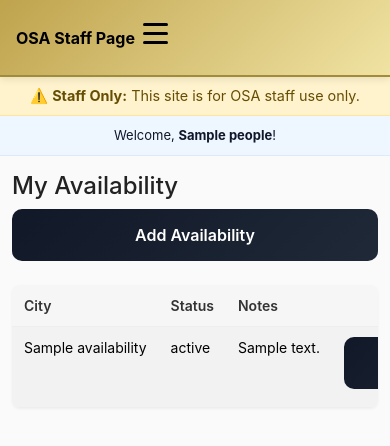
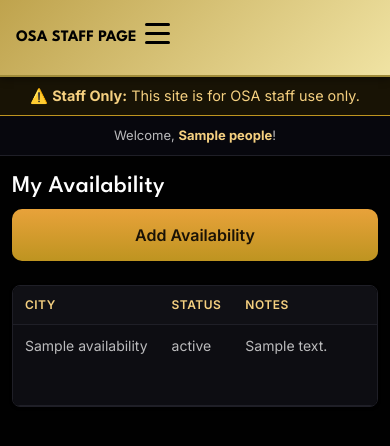
Before and after one commit to Ksmishra123/osa_staff, a Flask app: page /availability in a window 390 px wide. Shown: the top 446 px of the page. Run offline with Flask 3, Linux system fonts and the light colour scheme; a user stored in the database is signed in; tables that the repository leaves empty hold one stand-in row (values such as "Sample post"); parts of the project's set-up code (start-up, migrations or seed data) failed here and were passed over; some libraries are stand-ins or nearby versions.

Commit message:
Theme UI to match onstageamerica.com (dark + gold)
Re-apply the OnStageAmerica.com design system on top of the latest main:
black background, gold accents, Inter (body) + League Spartan (display)
fonts. Re-theme cards, tables, forms, buttons, flash messages, the
welcome strip, and the staff-only warning, plus Bootstrap btn/card/table/
form overrides. Preserves the existing mobile menu, responsive
breakpoints, and touch optimizations (colors only). Print mode flips back
to white/black for legible call sheets.

Co-Authored-By: Claude Opus 4.8 (1M context) <noreply@anthropic.com>

```diff
--- a/static/style.css
+++ b/static/style.css
@@ -1,3 +1,26 @@
+/* ============================================
+   OSA Design Tokens — matches www.onstageamerica.com
+   Dark theme + gold accents
+   ============================================ */
+:root {
+  --osa-black: #010101;
+  --osa-black-s: #07070d;
+  --osa-bg: #000;
+  --osa-card: #0a0a0d;       /* hsl(240 12% 4%) */
+  --osa-card-2: #101015;
+  --osa-border: #1f1f27;
+  --osa-text: #ffffffb8;     /* muted white body text */
+  --osa-text-strong: #ffffff;
+  --osa-text-dim: #ffffff8a;
+  --osa-gold: #be9420;
+  --osa-gold-l: #e8a23a;
+  --osa-gold-b: #f5d080;
+  --osa-gold-d: #8a6010;
+  --osa-cream: #f5efe0;
+  --font-body: "Inter", "Inter Fallback", -apple-system, BlinkMacSystemFont, 'Segoe UI', Roboto, 'Helvetica Neue', Arial, sans-serif;
+  --font-display: "League Spartan", "League Spartan Fallback", var(--font-body);
+}
+
 /* ============================================
    Base Styles
    ============================================ */
@@ -6,12 +29,26 @@
 }
 
 body {
-  font-family: -apple-system, BlinkMacSystemFont, 'Segoe UI', Roboto, 'Helvetica Neue', Arial, sans-serif;
+  font-family: var(--font-body);
   margin: 0;
-  background: #fafafa;
-  color: #222;
+  background: var(--osa-black);
+  color: var(--osa-text);
   -webkit-font-smoothing: antialiased;
   -moz-osx-font-smoothing: grayscale;
+}
+
+h1, h2, h3, h4, h5, h6 {
+  font-family: var(--font-display);
+  color: var(--osa-text-strong);
+  letter-spacing: 0.01em;
+}
+
+a {
+  color: var(--osa-gold-l);
+}
+
+a:hover {
+  color: var(--osa-gold-b);
 }
 
 .container {
@@ -33,12 +70,14 @@ body {
   position: sticky;
   top: 0;
   z-index: 1000;
-  box-shadow: 0 2px 8px rgba(0,0,0,0.1);
+  box-shadow: 0 2px 8px rgba(0,0,0,0.4);
 }
 
 .topbar .brand {
+  font-family: var(--font-display);
   font-weight: 700;
   font-size: 1.25rem;
+  text-transform: uppercase;
   color: #000;
   white-space: nowrap;
 }
@@ -116,66 +156,79 @@ body {
 
 /* Welcome Strip */
 .welcome-strip {
-  background: #eef6ff;
-  border-bottom: 1px solid #dbeafe;
-  color: #0f172a;
+  background: var(--osa-black-s);
+  border-bottom: 1px solid var(--osa-border);
+  color: var(--osa-text);
   padding: 12px 16px;
   font-size: 14px;
   text-align: center;
+}
+
+.welcome-strip strong {
+  color: var(--osa-gold-b);
 }
 
 /* ============================================
    Cards & Forms
    ============================================ */
 .card {
-  background: #fff;
-  border: 1px solid #e5e5e5;
+  background: var(--osa-card);
+  border: 1px solid var(--osa-border);
   border-radius: 12px;
   padding: 20px;
   margin-bottom: 16px;
-  box-shadow: 0 1px 3px rgba(0,0,0,0.05);
+  box-shadow: 0 1px 3px rgba(0,0,0,0.4);
+  color: var(--osa-text);
 }
 
 label {
   display: block;
   margin-bottom: 12px;
   font-weight: 500;
-  color: #333;
+  color: var(--osa-text-strong);
 }
 
 input, select, textarea {
   width: 100%;
   padding: 10px 12px;
-  border: 1px solid #ddd;
+  border: 1px solid var(--osa-border);
   border-radius: 8px;
   font-size: 16px;
   font-family: inherit;
+  background: var(--osa-card-2);
+  color: var(--osa-text-strong);
   transition: border-color 0.2s;
+}
+
+input::placeholder, textarea::placeholder {
+  color: #ffffff55;
 }
 
 input:focus, select:focus, textarea:focus {
   outline: none;
-  border-color: #bfa34d;
-  box-shadow: 0 0 0 3px rgba(191, 163, 77, 0.1);
+  border-color: var(--osa-gold);
+  box-shadow: 0 0 0 3px rgba(190, 148, 32, 0.25);
 }
 
 button, .btn {
-  background: linear-gradient(135deg, #111827 0%, #1f2937 100%);
-  color: #fff;
+  background: linear-gradient(180deg, var(--osa-gold-l) 0%, var(--osa-gold) 100%);
+  color: #1a1206;
   border: none;
   border-radius: 10px;
   padding: 12px 20px;
   cursor: pointer;
   font-size: 16px;
   font-weight: 600;
-  transition: transform 0.2s, box-shadow 0.2s;
+  font-family: var(--font-body);
+  transition: transform 0.2s, box-shadow 0.2s, filter 0.2s;
   display: inline-block;
   text-decoration: none;
 }
 
 button:hover, .btn:hover {
   transform: translateY(-1px);
-  box-shadow: 0 4px 12px rgba(0,0,0,0.15);
+  filter: brightness(1.08);
+  box-shadow: 0 4px 12px rgba(190, 148, 32, 0.25);
 }
 
 button:active, .btn:active {
@@ -188,26 +241,31 @@ button:active, .btn:active {
 .table {
   width: 100%;
   border-collapse: collapse;
-  background: #fff;
+  background: var(--osa-card);
+  border: 1px solid var(--osa-border);
   border-radius: 12px;
   overflow: hidden;
-  box-shadow: 0 1px 3px rgba(0,0,0,0.05);
+  box-shadow: 0 1px 3px rgba(0,0,0,0.4);
+  color: var(--osa-text);
 }
 
 .table th, .table td {
-  border-bottom: 1px solid #eee;
+  border-bottom: 1px solid var(--osa-border);
   padding: 12px 16px;
   text-align: left;
 }
 
 .table thead th {
-  background: #f6f6f6;
+  background: var(--osa-card-2);
   font-weight: 600;
-  color: #333;
+  color: var(--osa-gold-b);
+  text-transform: uppercase;
+  font-size: 12px;
+  letter-spacing: 0.04em;
 }
 
 .table tbody tr:hover {
-  background: #fafafa;
+  background: #15151b;
 }
 
 /* ============================================
@@ -238,6 +297,100 @@ button:active, .btn:active {
 }
 
 /* ============================================
+   Bootstrap component overrides (Bootstrap loads before this file)
+   ============================================ */
+.btn-primary, .btn-success {
+  background: linear-gradient(180deg, var(--osa-gold-l), var(--osa-gold));
+  border-color: var(--osa-gold);
+  color: #1a1206;
+}
+.btn-primary:hover, .btn-success:hover {
+  background: linear-gradient(180deg, var(--osa-gold-b), var(--osa-gold-l));
+  border-color: var(--osa-gold-l);
+  color: #1a1206;
+}
+.btn-secondary {
+  background: var(--osa-card-2);
+  border-color: var(--osa-border);
+  color: var(--osa-text-strong);
+}
+.btn-secondary:hover {
+  background: #1a1a22;
+  border-color: var(--osa-gold);
+  color: var(--osa-text-strong);
+}
+.btn-outline-primary {
+  color: var(--osa-gold-l);
+  border-color: var(--osa-gold);
+  background: transparent;
+}
+.btn-outline-primary:hover {
+  background: var(--osa-gold);
+  border-color: var(--osa-gold);
+  color: #1a1206;
+}
+.btn-outline-secondary {
+  color: var(--osa-text);
+  border-color: var(--osa-border);
+  background: transparent;
+}
+.btn-outline-secondary:hover {
+  background: var(--osa-card-2);
+  border-color: var(--osa-gold);
+  color: var(--osa-text-strong);
+}
+.btn-outline-danger {
+  color: #ff7676;
+  border-color: #7a2b2b;
+  background: transparent;
+}
+.btn-outline-danger:hover {
+  background: #7a2b2b;
+  border-color: #7a2b2b;
+  color: #fff;
+}
+.btn-danger {
+  background: #9b2c2c;
+  border-color: #9b2c2c;
+  color: #fff;
+}
+.btn-danger:hover {
+  background: #b03434;
+  border-color: #b03434;
+}
+
+.card-header, .card-footer {
+  background: var(--osa-card-2);
+  border-color: var(--osa-border);
+  color: var(--osa-text-strong);
+}
+
+.table { --bs-table-bg: transparent; --bs-table-color: var(--osa-text); }
+.table > :not(caption) > * > * {
+  border-bottom-color: var(--osa-border);
+  color: var(--osa-text);
+  background: transparent;
+}
+.table-striped > tbody > tr:nth-of-type(odd) > * {
+  --bs-table-accent-bg: transparent;
+  background: #0e0e13;
+  color: var(--osa-text);
+}
+
+.form-control, .form-select {
+  background: var(--osa-card-2);
+  border-color: var(--osa-border);
+  color: var(--osa-text-strong);
+}
+.form-control:focus, .form-select:focus {
+  background: var(--osa-card-2);
+  border-color: var(--osa-gold);
+  color: var(--osa-text-strong);
+  box-shadow: 0 0 0 0.2rem rgba(190, 148, 32, 0.25);
+}
+.form-control::placeholder { color: #ffffff55; }
+
+/* ============================================
    Print Styles
    ============================================ */
 .print-header {
--- a/templates/base.html
+++ b/templates/base.html
@@ -13,6 +13,9 @@
   <meta name="theme-color" content="#bfa34d">
 
   <link href="https://cdn.jsdelivr.net/npm/bootstrap@5.3.3/dist/css/bootstrap.min.css" rel="stylesheet">
+  <link rel="preconnect" href="https://fonts.googleapis.com">
+  <link rel="preconnect" href="https://fonts.gstatic.com" crossorigin>
+  <link href="https://fonts.googleapis.com/css2?family=Inter:wght@400;500;600;700&family=League+Spartan:wght@500;600;700&display=swap" rel="stylesheet">
   <title>OSA Staff Page</title>
   <link rel='stylesheet' href='{{ url_for('static', filename='style.css') }}'>
   <link rel="manifest" href="{{ url_for('static', filename='manifest.json') }}">
@@ -95,7 +98,7 @@
     </nav>
   </header>
 
-  <div class="staff-only-warning" style="background:#fff3cd;border-bottom:1px solid #ffe69c;color:#664d03;padding:8px 16px;text-align:center;font-size:0.9rem;">
+  <div class="staff-only-warning" style="background:rgba(190,148,32,.12);border-bottom:1px solid #be9420;color:#f5d080;padding:8px 16px;text-align:center;font-size:0.9rem;">
     ⚠️ <strong>Staff Only:</strong> This site is for OSA staff use only.
   </div>
 
```
Also changed, not shown: other parts of static/style.css (+29 -14 lines).
